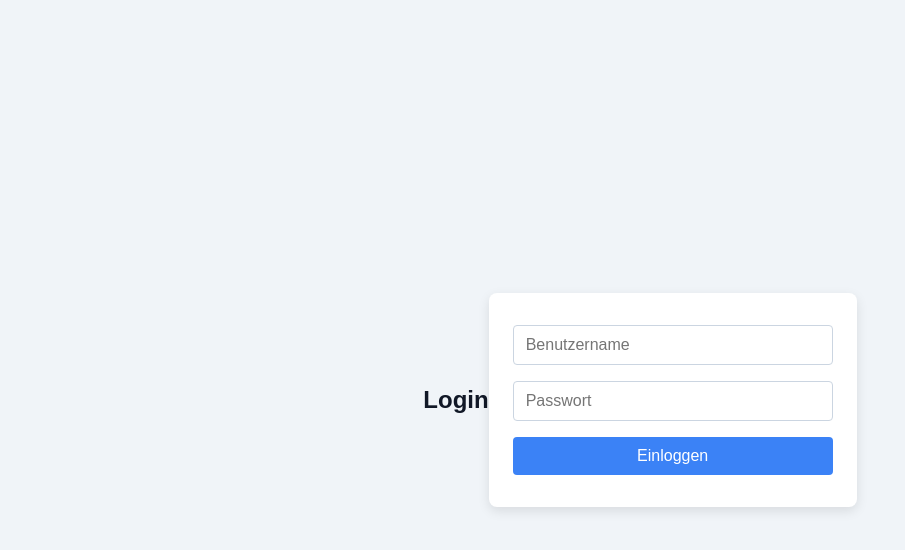
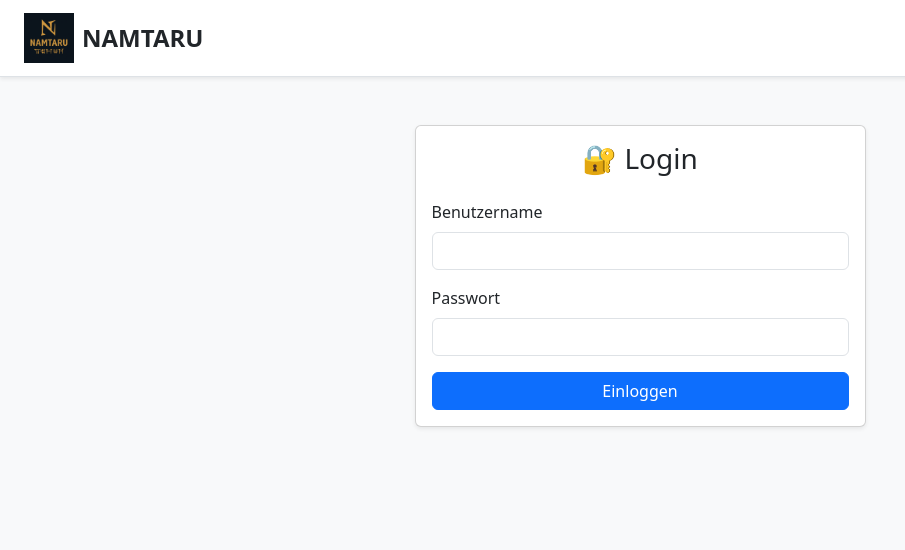
Before and after one commit to StefaMi/namtaru-mdm, a Flask app: page /login in a window 1280 px wide. Shown: the top 550 px of the page, without its empty margins (0-905 px from the left). Run offline with Flask 3, Linux system fonts and the light colour scheme; parts of the project's set-up code (start-up, migrations or seed data) failed here and were passed over.

Commit message:
Update: login mit SQLAlchemy + lokale Anpassungen

```diff
--- a/templates/login.html
+++ b/templates/login.html
@@ -1,26 +1,38 @@
-<!DOCTYPE html>
-<html lang="de">
-<head>
-  <meta charset="UTF-8">
-  <title>Login – Namtaru MDM</title>
-  <!-- Hier binden wir dein globales CSS ein -->
-  <link rel="stylesheet" href="{{ url_for('static', filename='style.css') }}">
-</head>
-<body>
-  <h2>Login</h2>
+{% extends 'base.html' %}
 
-  <!-- Flash‑Nachrichten -->
-  {% with messages = get_flashed_messages(with_categories=true) %}
-    {% for cat, msg in messages %}
-      <div class="flash {{ cat }}">{{ msg }}</div>
-    {% endfor %}
-  {% endwith %}
+{% block title %}Login – Namtaru MDM{% endblock %}
 
-  <!-- Login‑Formular -->
-  <form method="POST">
-    <input name="username" type="text" placeholder="Benutzername" required><br>
-    <input name="password" type="password" placeholder="Passwort" required><br>
-    <button type="submit">Einloggen</button>
-  </form>
-</body>
-</html>
+{% block content %}
+<div class="row justify-content-center">
+    <div class="col-md-5">
+        <div class="card shadow-sm">
+            <div class="card-body">
+                <h3 class="card-title text-center mb-4">🔐 Login</h3>
+
+                {% with messages = get_flashed_messages(with_categories=true) %}
+                  {% if messages %}
+                    {% for category, message in messages %}
+                      <div class="alert alert-{{ category }} alert-dismissible fade show" role="alert">
+                        {{ message }}
+                        <button type="button" class="btn-close" data-bs-dismiss="alert" aria-label="Close"></button>
+                      </div>
+                    {% endfor %}
+                  {% endif %}
+                {% endwith %}
+
+                <form method="POST">
+                    <div class="mb-3">
+                        <label for="username" class="form-label">Benutzername</label>
+                        <input type="text" class="form-control" id="username" name="username" required>
+                    </div>
+                    <div class="mb-3">
+                        <label for="password" class="form-label">Passwort</label>
+                        <input type="password" class="form-control" id="password" name="password" required>
+                    </div>
+                    <button type="submit" class="btn btn-primary w-100">Einloggen</button>
+                </form>
+            </div>
+        </div>
+    </div>
+</div>
+{% endblock %}
```
